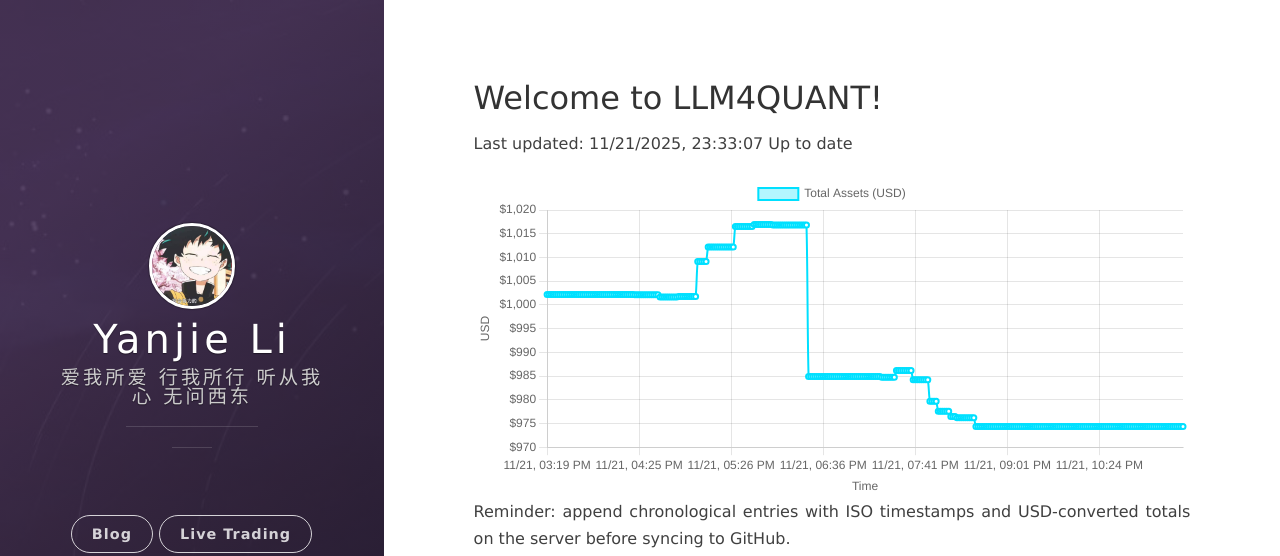
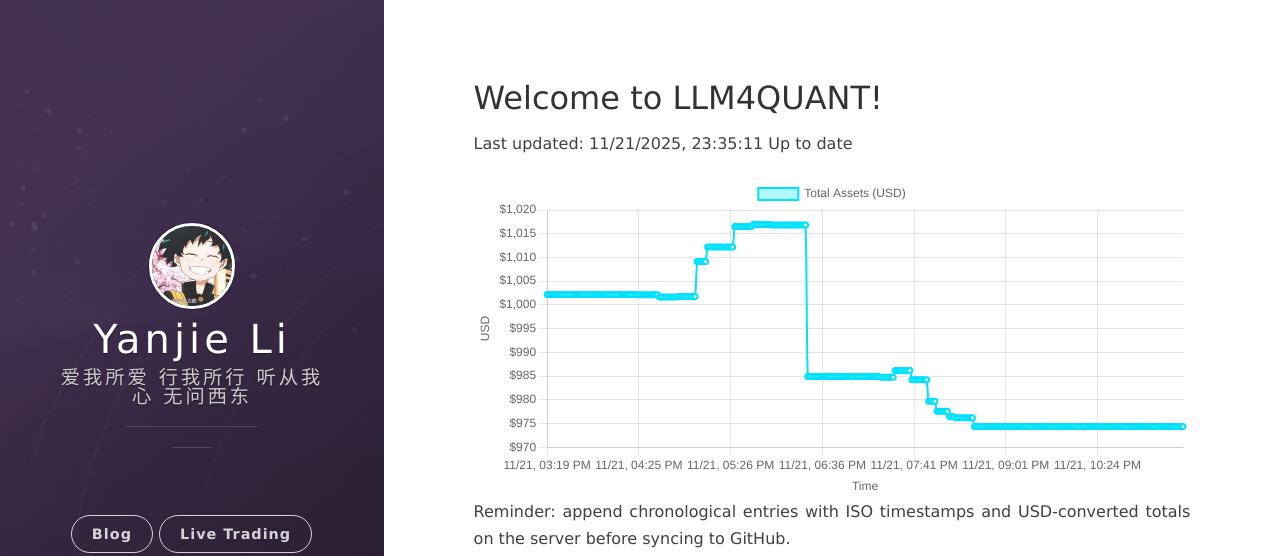
Before and after one commit to leeyegy/leeyegy.github.io, a Jekyll site: the page built from live-trading.html, in a window 1280 px wide. Shown: the top 556 px of the page. Built offline with Jekyll 4.4.1, drawn with Linux system fonts in a browser that asks for light colours; nearby versions of some CDN libraries.

Commit message:
AccountMonitor: update balance history 2025-11-22T07:35:11+08:00

```diff
--- a/assets/data/binance/balance-history.json
+++ b/assets/data/binance/balance-history.json
@@ -1,5 +1,5 @@
 {
-  "generatedAt": "2025-11-22T07:33:07+08:00",
+  "generatedAt": "2025-11-22T07:35:11+08:00",
   "asset": "total_usd_value",
   "history": [
     {
@@ -1221,6 +1221,10 @@
     {
       "timestamp": "2025-11-22T07:33:07+08:00",
       "totalUsd": 974.36593718
+    },
+    {
+      "timestamp": "2025-11-22T07:35:11+08:00",
+      "totalUsd": 974.36593718
     }
   ]
 }
```
